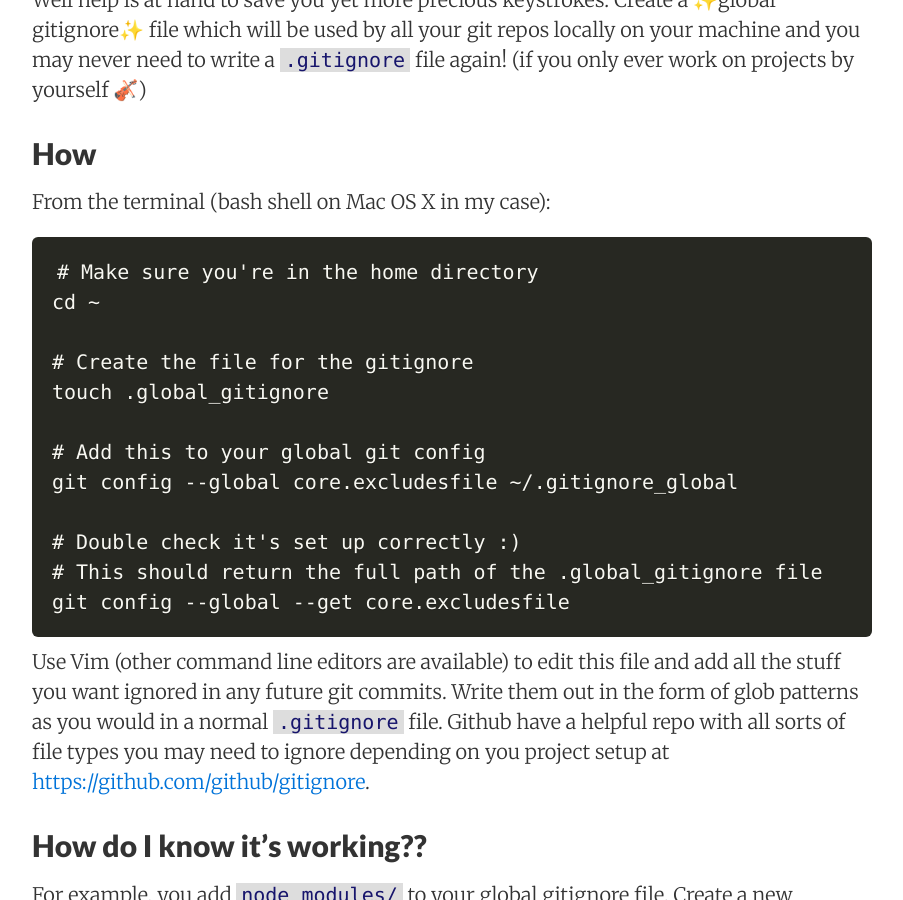
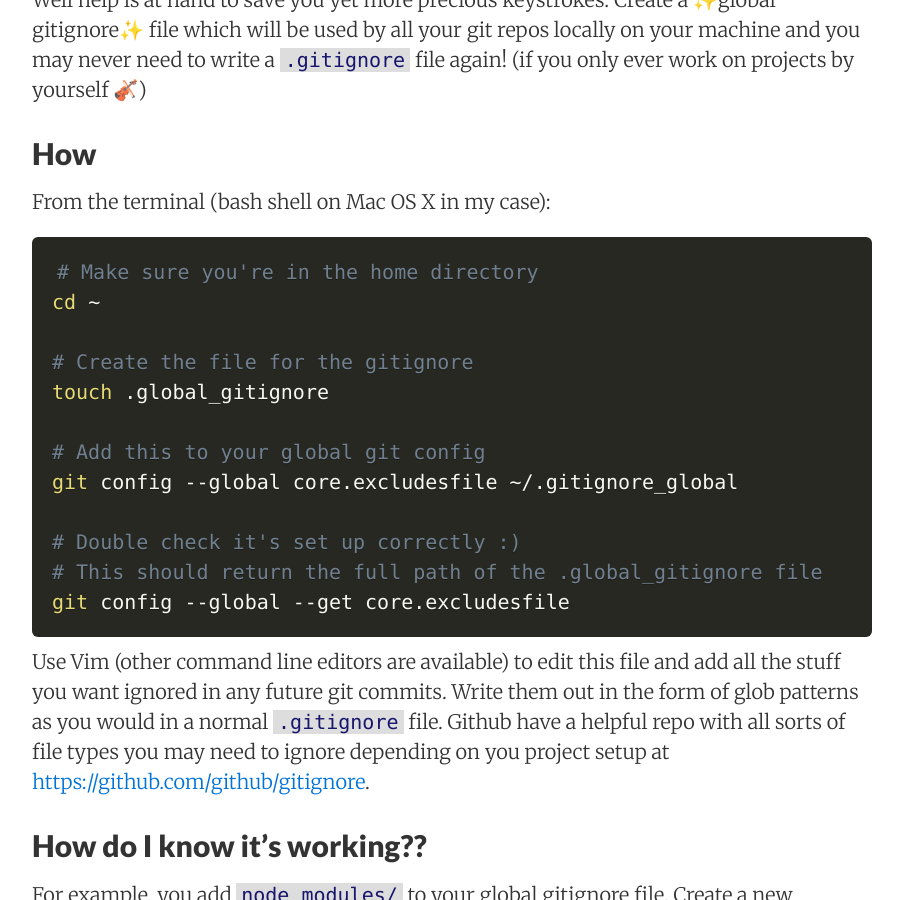
Before and after one commit to claire-codes/blog-com, a Jekyll site: the page built from _posts/2017-04-06-global-gitignores.markdown, in a window 1280 px wide and 900 px high, scrolled down 602 px. Shown: the whole window, without its empty margins (188-1091 px from the left). Built offline with Jekyll 4.4.1, drawn with Linux system fonts in a browser that asks for light colours; nearby versions of some CDN libraries; comment, search, counter and statistics services are not loaded.

Commit message:
:vs: Update markdown code block languages

````diff
--- a/_posts/2017-03-07-improving-colour-contrast-ratios-in-atom.markdown
+++ b/_posts/2017-03-07-improving-colour-contrast-ratios-in-atom.markdown
@@ -39,7 +39,7 @@ Atom has a stylesheet that contains user-specific style customisations. This is
 
 My selectors look something like this:
 
-```css
+```scss
 // Change tree view colours to create WCAG AAA standard contrast
 .list-group li.list-nested-item.selected > .list-item,
 .list-group li.list-nested-item > .list-item,
--- a/_posts/2017-04-06-global-gitignores.markdown
+++ b/_posts/2017-04-06-global-gitignores.markdown
@@ -17,7 +17,7 @@ Well help is at hand to save you yet more precious keystrokes. Create a ✨globa
 
 From the terminal (bash shell on Mac OS X in my case):
 
-```sh
+```bash
 # Make sure you're in the home directory
 cd ~
 
````
